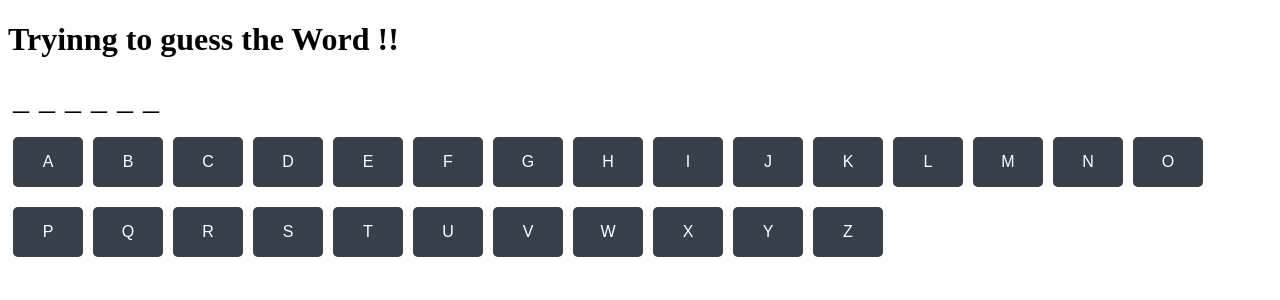
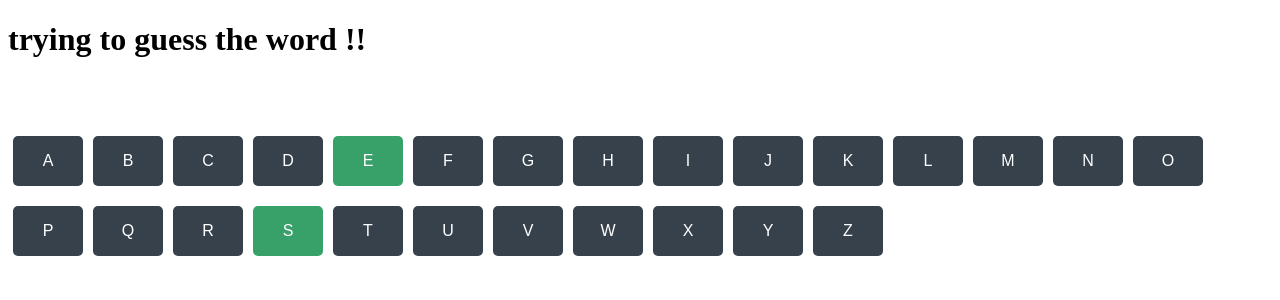
Before and after one commit to SamyakJain3/Hangman_Game, a React (Vite) app: page /play in a window 1280 px wide. Shown: the top 300 px of the page. Built offline with nearby package versions, Linux system fonts and the light colour scheme.

Commit message:
added letters button

```diff
--- /dev/null
+++ b/src/Pages/Alphabets/Alphatbets.jsx
@@ -0,0 +1,41 @@
+import React from 'react'
+import { use } from 'react';
+const alphabets = Array.from({ length: 26 }, (_, i) => String.fromCharCode(65 + i));
+
+const Alphatbets = ({usedLetters, onLetterClick}) => {
+
+  const selectedLetters = new Set(usedLetters.toUpperCase().split(''));
+console.log(selectedLetters)
+  const buttonStyle = function(letters){
+    if(selectedLetters.has(letters)){
+    return 'var(--successColor)'
+    }
+    else{
+      return 'var(--btnColor)'
+    }
+  }
+const handleClick = function (event){
+const charecter = event.target.value;
+onLetterClick?. (charecter);
+}
+
+const button = alphabets.map(letter =>{
+  return(
+    <button key={`button - ${letter}`}
+    className='alpha'
+    style={{backgroundColor : buttonStyle(letter)}}
+    value={letter}
+    disabled={selectedLetters.has(letter)}
+    >
+{letter}
+    </button>
+  )
+})
+  return (
+    <div>
+      {button}
+    </div>
+  );
+}
+
+export default Alphatbets
--- a/src/Pages/PlayGame/PlayGame.jsx
+++ b/src/Pages/PlayGame/PlayGame.jsx
@@ -1,43 +1,22 @@
- const alphabets = Array.from({ length: 26 }, (_, i) =>
-    String.fromCharCode(65 + i)
-  );
+import React, { useState } from 'react'
+import Maskedtext from '../maskedText/maskedtext';
+import Alphatbets from '../Alphabets/Alphatbets';
+import './playGame.css'
+import { useLocation } from 'react-router-dom';
 
-import React, { useState } from 'react'
-import './playGame.css'
-const PlayGame = ({ word = 'samyak' }) => {
-  const [usedletters, setUsedletters] = useState('');
+const PlayGame = ({}) =>{
 
-  const wordArr = word.toUpperCase().split('');
-  const usedlettersArr = usedletters.toUpperCase().split('');
-  const usedWordArr = wordArr.map((char) =>
-    usedlettersArr.includes(char) ? char : '_'
-  );
-  console.log(usedWordArr);
+const location = useLocation();
+const text = location.state? location.state : '';
 
-   const handleLetterClick = (letter) => {
-    if (!usedlettersArr.includes(letter)) {
-      setUsedletters(usedletters + letter);
-    }
-  };
-  return (
-    <div>
-      <h1>Tryinng to guess the  Word !!</h1>
-      <div>
-      {usedWordArr.map((char, idx) => (
-        <span key={idx} style={{ margin: '0 5px', fontSize: '2rem' }}>
-          {char}
-        </span>
-      ))}
-      </div>
-   <div>
-      {alphabets.map((letter) => (
-        <button key={letter} className="alpha" onClick={() => handleLetterClick(letter)}>{letter}</button>
-      ))}
-  </div>
-
-      </div>
-
+return (
+  <>
+   <h1>trying to guess the word !!</h1>
+<br />
+   <Maskedtext text={text} usedLetter="se"/>
+<br/>
+   <Alphatbets usedLetters='se'/>
+ </>
   )
-}
-
+};
 export default PlayGame
--- a/src/Pages/PlayGame/playGame.css
+++ b/src/Pages/PlayGame/playGame.css
@@ -1,4 +1,7 @@
 
+span{
+    margin:0 5px ;
+}
 .alpha{
     width: 70px;
     height: 50px;
--- /dev/null
+++ b/src/Pages/maskedText/maskedtext.jsx
@@ -0,0 +1,18 @@
+ import React from 'react'
+import allUsedLetters from './maskedtextUtility'
+  const maskedtext = ({text, usedletters="se"}) => {
+    const letter = allUsedLetters(text, usedletters);
+
+
+const usedLetters =
+  letter.map((char , index)=> (
+    <span key={index}>{char}</span>
+  ))
+    return (
+      <div>
+        {usedLetters}
+      </div>
+    )
+  }
+
+  export default maskedtext
--- /dev/null
+++ b/src/Pages/maskedText/maskedtextUtility.jsx
@@ -0,0 +1,8 @@
+function allUsedLetters(word , letters){
+  const usedLetterArrs = letters.toUpperCase().split("");
+  const wordArr =  word.toUpperCase().split("").map((char)=>
+  usedLetterArrs.includes(char)?char:'_')
+  return wordArr;
+
+}
+  export default allUsedLetters
--- a/src/components/InputForm/inputForm.jsx
+++ b/src/components/InputForm/inputForm.jsx
@@ -13,7 +13,7 @@ const inputForm = ({label,type}) => {
     function handleSumbit(e){
        e.preventDefault();
        console.log('Form submitted', inputValue);
-       navigate('/play')
+       navigate('/play', {state : inputValue})
    }
 
    function handleChange(e){
```
